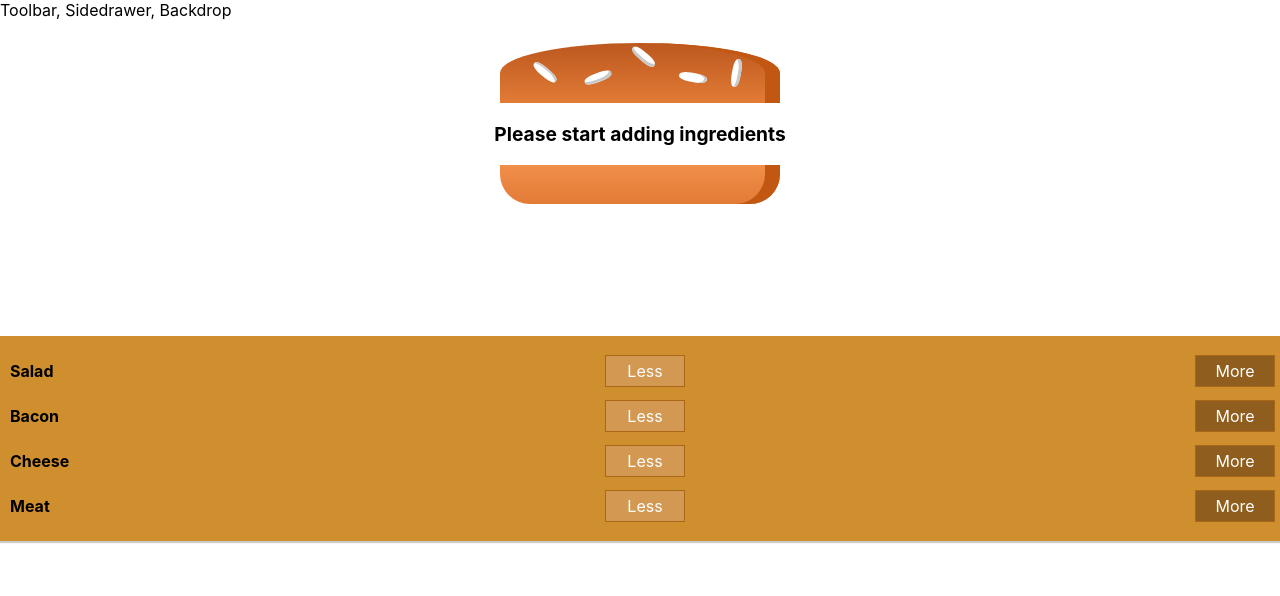
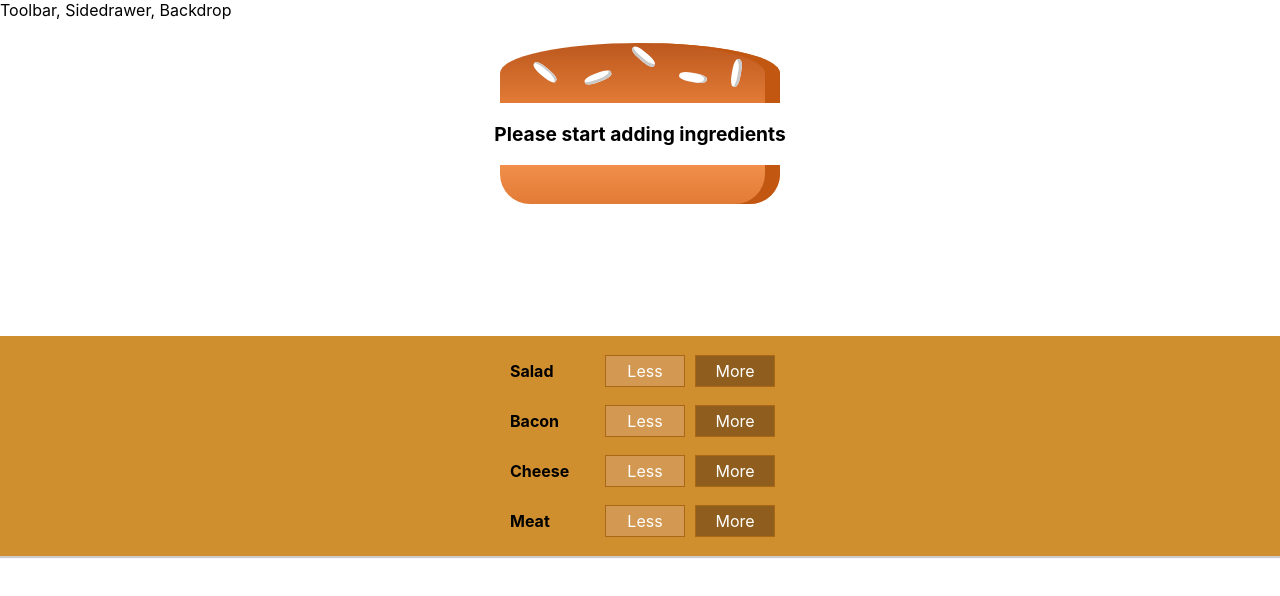
Before and after one commit to dinukadev/udemy_react_burger_builder, a React (Create React App) app: page / in a window 1280 px wide. Shown: the top 596 px of the page. Built offline with nearby package versions, Linux system fonts and the light colour scheme.

Commit message:
fixing a few minor css issues

```diff
--- a/src/components/Burger/BuildControls/BuildControls.js
+++ b/src/components/Burger/BuildControls/BuildControls.js
@@ -10,7 +10,7 @@ const controls  = [
 ];
 
 const buildControls = (props) =>(
-    <div className={classes.BuilderControls}>
+    <div className={classes.BuildControls}>
         {controls.map(ctrl=>{
             return <BuildControl key={ctrl.label} label={ctrl.label}/>
         })}
--- a/src/components/Burger/BuildControls/BuildControls.module.css
+++ b/src/components/Burger/BuildControls/BuildControls.module.css
@@ -1,7 +1,7 @@
-.BuilderControls{
+.BuildControls {
     width: 100%;
     background-color: #CF8F2E;
-    dislay: flex;
+    display: flex;
     flex-flow: column;
     align-items: center;
     box-shadow: 0 2px 1px #ccc;
```
